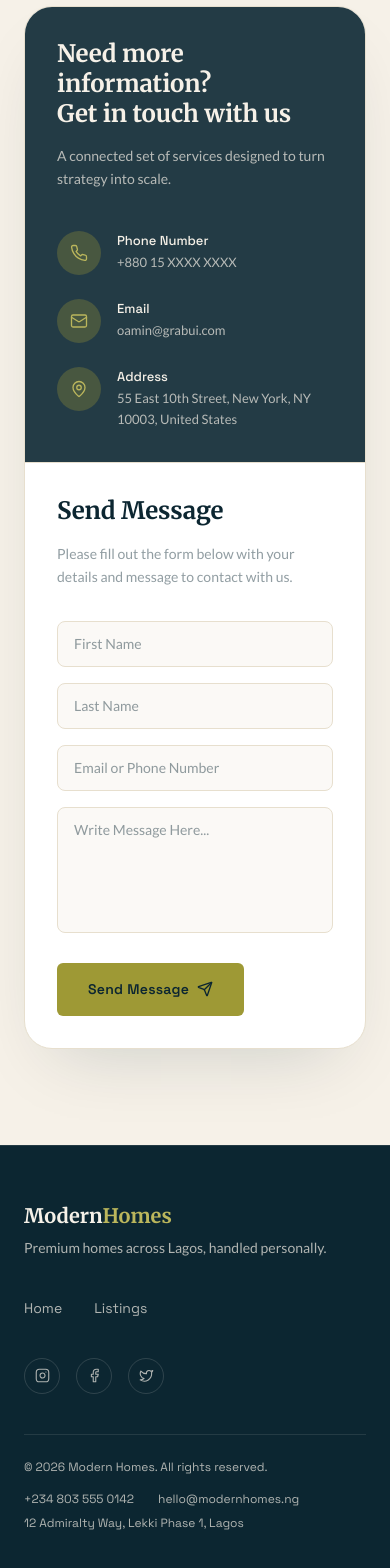
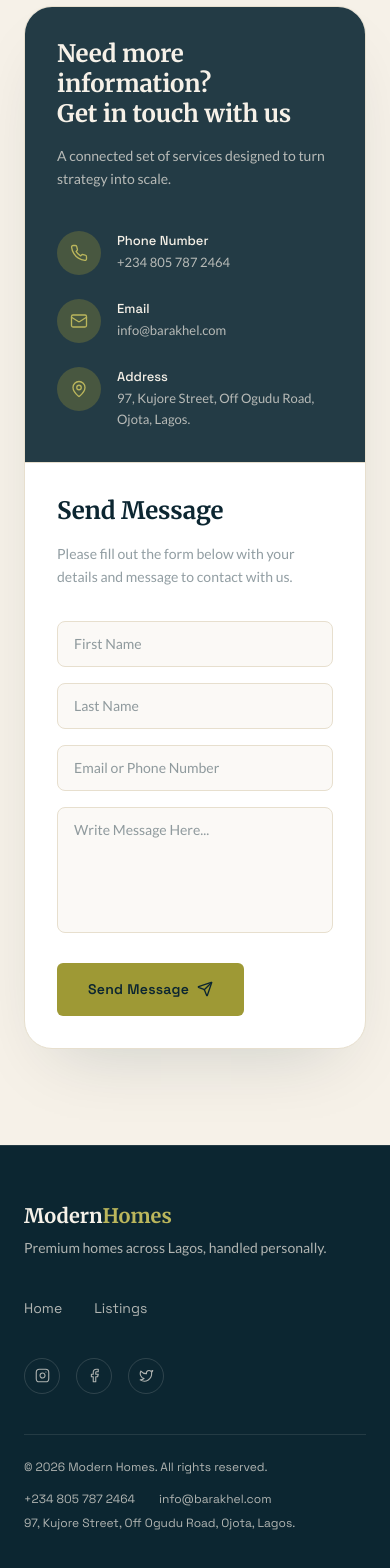
Before and after one commit to tylher/real-estate, a Next.js app: page /listings in a window 390 px wide. Shown: the part 4361-5929 px from the top of the page. Built offline with nearby package versions, Linux system fonts and the light colour scheme.

Commit message:
wip: make site responsive on small screens

```diff
--- a/src/components/home/AgentSection.jsx
+++ b/src/components/home/AgentSection.jsx
@@ -20,7 +20,7 @@ export default function AgentsSection() {
   console.log(active);
 
   return (
-    <section id="agents" className="bg-background px-6 py-24">
+    <section id="agents" className="bg-background px-6 py-14 sm:py-16">
       <div className="mx-auto max-w-6xl">
         <motion.div
           variants={staggerContainer(0.1)}
@@ -46,7 +46,7 @@ export default function AgentsSection() {
           </motion.h2>
         </motion.div>
 
-        <motion.div
+       <motion.div
           layout
           initial={{ opacity: 0, y: 24 }}
           whileInView={{ opacity: 1, y: 0 }}
@@ -55,7 +55,7 @@ export default function AgentsSection() {
             duration: 0.7,
             layout: { duration: 0.6, ease: [0.16, 1, 0.3, 1] },
           }}
-          className="flex flex-col items-stretch gap-4 overflow-x-auto scrollbar-none sm:flex-row sm:items-end sm:gap-6"
+          className="flex flex-col items-center gap-3 overflow-x-auto scrollbar-none sm:flex-row sm:items-end sm:gap-6"
         >
           {before.map((agent) => {
             return (
@@ -72,7 +72,7 @@ export default function AgentsSection() {
               what Framer Motion is doing internally to animate the card
               inside it. AgentDetailPanel's left-full/right-full anchors to
               THIS stable box, not to the animated card directly. */}
-          <div className="relative h-72 w-full shrink-0 sm:h-[520px] sm:w-[340px]">
+          <div className="relative h-96 w-full shrink-0 sm:h-[520px] sm:w-[340px]">
           <AgentActiveCard key={active.id} agent={active} />
           <AgentDetailPanel  agent={active} panelOnRight={panelOnRight} />
         </div>
--- a/src/components/home/AgentThumb.jsx
+++ b/src/components/home/AgentThumb.jsx
@@ -48,7 +48,7 @@ export default function AgentThumb({ agent, onActivate }) {
       onFocus={onActivate}
       onClick={handleClick}
       aria-label={`Show details for ${agent.name}`}
-      className="relative h-full w-full shrink-0 overflow-hidden rounded-2xl border border-white/10 shadow-sm sm:h-64 sm:w-40"
+      className="relative h-96 w-full shrink-0 overflow-hidden rounded-2xl border border-white/10 shadow-sm sm:h-64 sm:w-40"
     >
       <motion.img
         layout
--- a/src/components/listings/ContactSection.jsx
+++ b/src/components/listings/ContactSection.jsx
@@ -20,12 +20,12 @@ const fadeUp = {
 };
 
 const CONTACT_ITEMS = [
-  { icon: LuPhone, label: "Phone Number", value: "+880 15 XXXX XXXX" },
-  { icon: LuMail, label: "Email", value: "oamin@grabui.com" },
+  { icon: LuPhone, label: "Phone Number", value: "+234 805 787 2464" },
+  { icon: LuMail, label: "Email", value: "info@barakhel.com" },
   {
     icon: LuMapPin,
     label: "Address",
-    value: "55 East 10th Street, New York, NY 10003, United States",
+    value: "97, Kujore Street, Off Ogudu Road, Ojota, Lagos.",
   },
 ];
 
--- a/src/components/listings/ListingHero.jsx
+++ b/src/components/listings/ListingHero.jsx
@@ -52,7 +52,7 @@ export default function ListingsHero() {
               text={listingsHero.headlineMain}
               accent={listingsHero.headlineAccent}
               startDelay={0.6}
-              className="max-w-3xl text-[clamp(2.25rem,5.5vw,4rem)] font-heading font-bold leading-[1.05] text-sand"
+              className="max-w-3xl text-[clamp(2.25rem,5.5vw,4rem)] font-heading font-bold leading-[1.05] text-sand text-wrap"
             />
 
             <motion.a
--- a/src/components/listings/Typewriter.jsx
+++ b/src/components/listings/Typewriter.jsx
@@ -28,7 +28,14 @@ export default function Typewriter({
             animate={{ opacity: 1 }}
             transition={{ delay: startDelay + i * charDelay, duration: 0.05 }}
           >
-            {char === " " ? "\u00A0" : char}
+            {/* Plain space, not \u00A0 — a non-breaking space has no line-break
+                opportunity by spec, which is what was blocking wrapping on
+                mobile. A regular " " inside its own <motion.span> is not
+                collapsed by normal HTML whitespace rules (that only applies
+                to whitespace-only text runs between elements, not a space
+                that's the sole content of an element), so this still renders
+                reliably while letting the browser wrap at it. */}
+            {char}
           </motion.span>
         ))}
       </span>
--- a/src/data/site.js
+++ b/src/data/site.js
@@ -4,9 +4,9 @@ import { LuFacebook, LuInstagram, LuTwitter } from "react-icons/lu";
 export const site = {
   name: "Modern Homes",
   tagline: "Premium homes across Lagos, handled personally.",
-  phone: "+234 803 555 0142",
-  email: "hello@modernhomes.ng",
-  address: "12 Admiralty Way, Lekki Phase 1, Lagos",
+  phone: "+234 805 787 2464",
+  email: "info@barakhel.com",
+  address: "97, Kujore Street, Off Ogudu Road, Ojota, Lagos.",
   nav: [
     { label: "Home", href: "/" },
     { label: "Listings", href: "/listings" },
```
